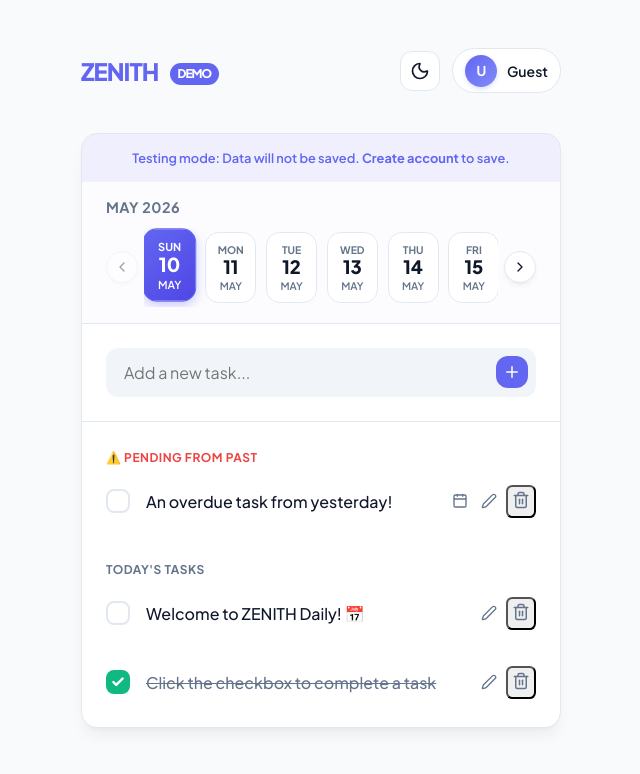
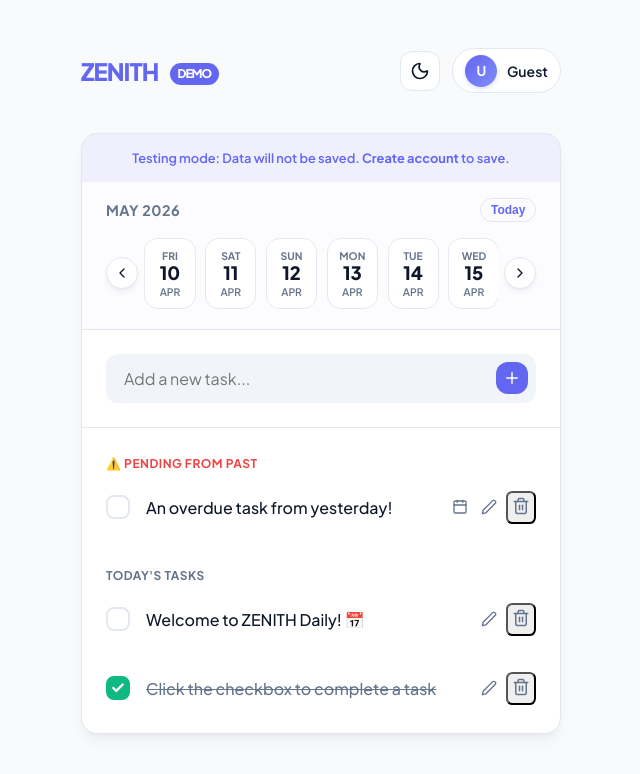
Before and after one commit to thorfin09/zenith, a React (Vite) app in the folder client/: page / in a window 1280 px wide. Both pictures are taken after a click on the button "Try Demo Mode". Shown: the top 774 px of the page, without its empty margins (319-959 px from the left). Built offline with nearby package versions, Linux system fonts and the light colour scheme; no server answers.

Commit message:
fix: add past dates back to calendar, show Today button unconditionally, and scroll Today to start on load

```diff
--- a/client/src/App.jsx
+++ b/client/src/App.jsx
@@ -31,12 +31,13 @@
   const [selectedDate, setSelectedDate] = useState(() => toLocalDateString(new Date()));
   const [showProfileMenu, setShowProfileMenu] = useState(false);
   const [dates, setDates] = useState([]);
+  const [isFirstLoad, setIsFirstLoad] = useState(true);
 
   useEffect(() => {
     const datesList = [];
     const today = new Date();
-    // Generate 100 days starting from Today (Today is index 0 - leftmost)
-    for (let i = 0; i < 100; i++) {
+    // Generate last 30 days + today + next 100 days (131 days total)
+    for (let i = -30; i <= 100; i++) {
       const d = new Date();
       d.setDate(today.getDate() + i);
       datesList.push(d);
@@ -44,28 +45,27 @@
     setDates(datesList);
   }, []);
 
-  // Smooth scroll active date card into the center of the viewport
+  // Smooth scroll active date card into view
   useEffect(() => {
     const activeCard = document.querySelector('.date-card.active');
     if (activeCard) {
-      activeCard.scrollIntoView({ behavior: 'smooth', block: 'nearest', inline: 'center' });
+      if (isFirstLoad) {
+        activeCard.scrollIntoView({ behavior: 'smooth', block: 'nearest', inline: 'start' });
+        setIsFirstLoad(false);
+      } else {
+        activeCard.scrollIntoView({ behavior: 'smooth', block: 'nearest', inline: 'center' });
+      }
     }
-  }, [selectedDate]);
+  }, [selectedDate, isFirstLoad]);
 
   const navigateDate = (direction) => {
     const current = new Date(selectedDate + 'T00:00:00');
     current.setDate(current.getDate() + direction);
-
-    const todayStr = toLocalDateString(new Date());
-    const newDateStr = toLocalDateString(current);
-
-    // Don't navigate to past dates
-    if (newDateStr < todayStr) return;
-
-    setSelectedDate(newDateStr);
+    setSelectedDate(toLocalDateString(current));
   };
 
   const resetToToday = () => {
+    setIsFirstLoad(true);
     setSelectedDate(toLocalDateString(new Date()));
     setShowProfileMenu(false);
   };
@@ -357,19 +357,15 @@
             <span className="calendar-title">
               {new Date(selectedDate).toLocaleDateString('en-US', { month: 'long', year: 'numeric' })}
             </span>
-            {selectedDate !== toLocalDateString(new Date()) && (
-              <button className="today-btn" onClick={resetToToday}>
-                Today
-              </button>
-            )}
+            <button className="today-btn" onClick={resetToToday}>
+              Today
+            </button>
           </div>
 
           <div className="calendar-nav-wrapper">
             <button
               className="nav-arrow-btn"
               onClick={() => navigateDate(-1)}
-              disabled={selectedDate === todayString}
-              style={selectedDate === todayString ? { opacity: 0.4, cursor: 'not-allowed' } : {}}
               title="Previous Day"
             >
               <ChevronLeft size={16} />
```
